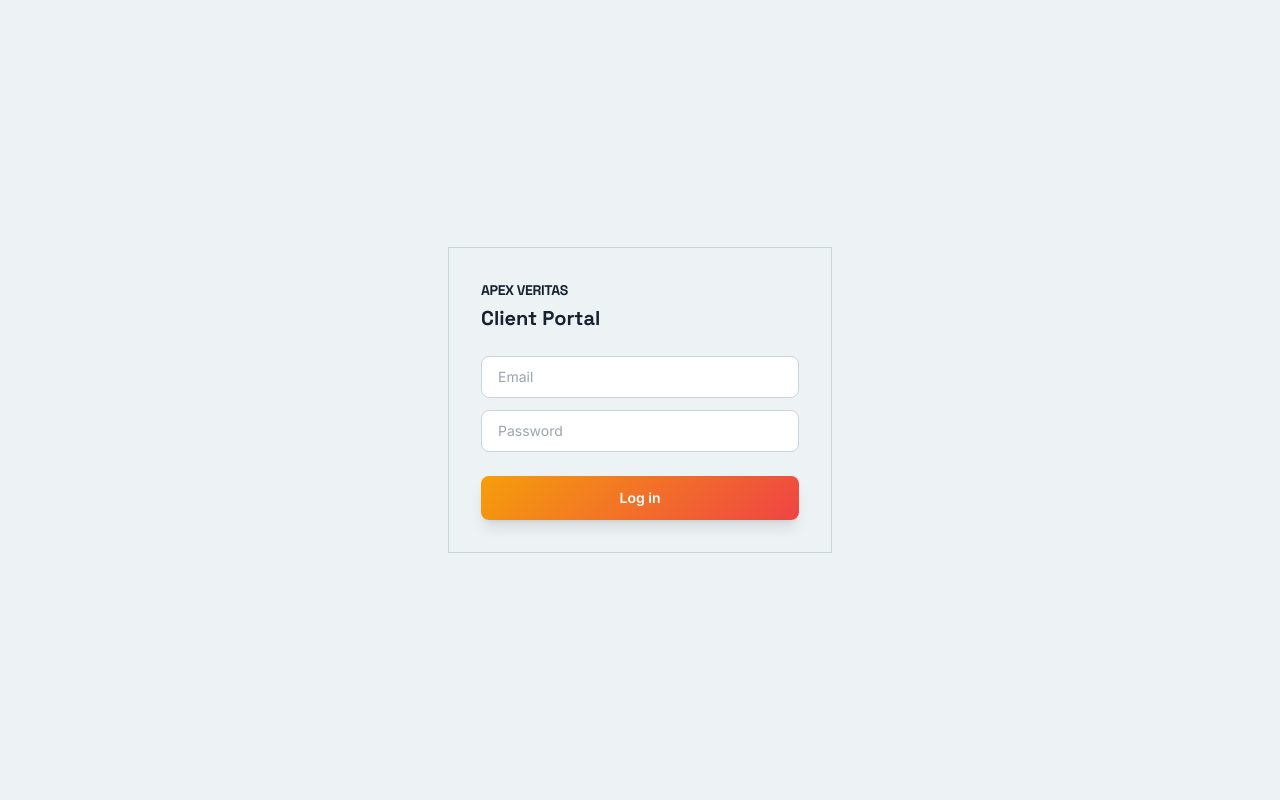
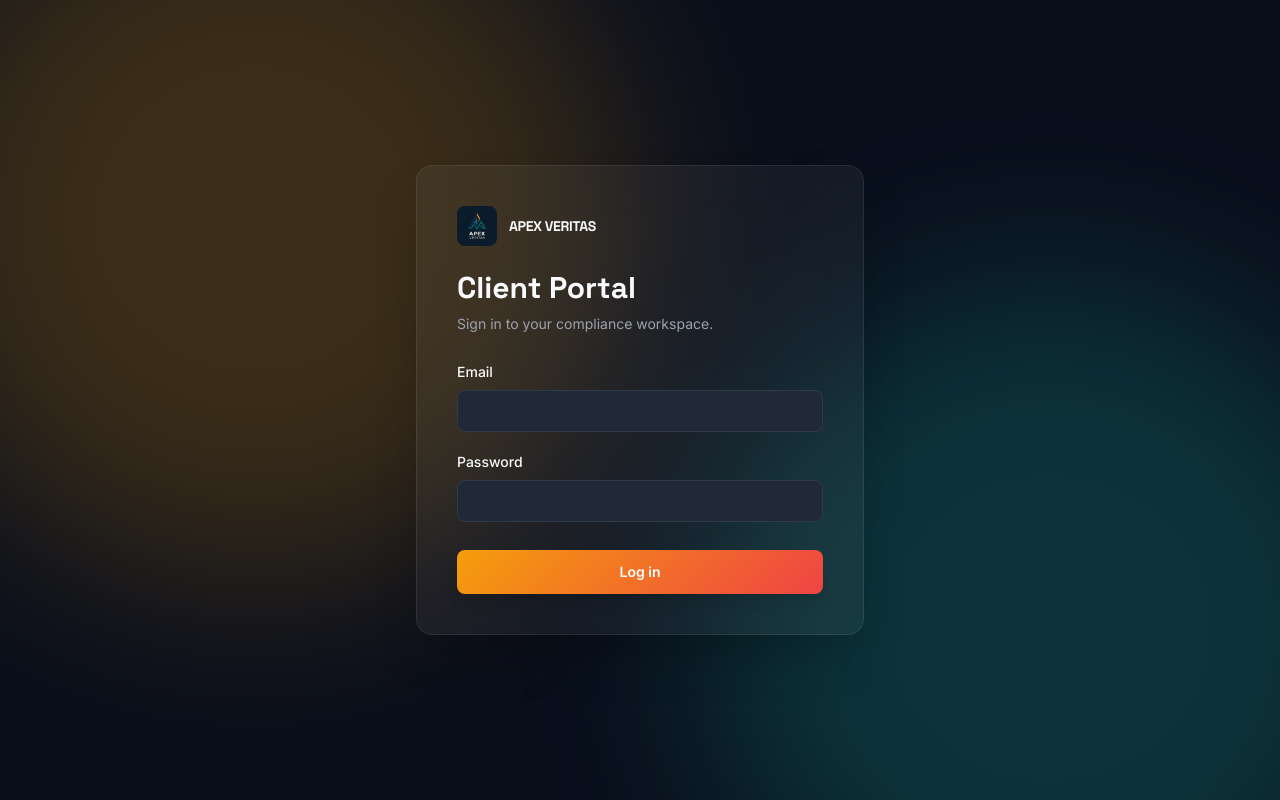
Before and after one commit to anjelofrancis/apex-veritas, a React (Vite) app in the folder packages/portal/: page /#/login in a window 1280 px wide. Built offline with nearby package versions, Linux system fonts and the light colour scheme; no server answers.

Commit message:
feat(portal): redesign login and label its fields

```diff
--- a/packages/portal/src/pages/Login.jsx
+++ b/packages/portal/src/pages/Login.jsx
@@ -40,32 +40,51 @@ export default function Login() {
   }
 
   return (
-    <div className="min-h-screen flex items-center justify-center bg-blueprint-grid bg-grid">
-      <form onSubmit={handleSubmit} className="w-full max-w-sm border border-divider bg-background p-8">
-        <p className="font-display text-sm font-bold text-text-primary tracking-tight">APEX VERITAS</p>
-        <h1 className="mt-1 text-xl font-bold text-text-primary">Client Portal</h1>
+    <div className="dark relative flex min-h-screen items-center justify-center overflow-hidden bg-background p-6">
+      <div aria-hidden="true" className="aurora">
+        <span className="aurora-blob aurora-blob--amber" />
+        <span className="aurora-blob aurora-blob--teal" />
+      </div>
+      <form
+        onSubmit={handleSubmit}
+        className="page-enter relative z-10 w-full max-w-md rounded-2xl border border-divider bg-white/5 p-8 shadow-2xl backdrop-blur-xl sm:p-10"
+      >
+        <div className="flex items-center gap-3">
+          <img src="./logo.jpg" alt="" className="h-10 w-10 rounded-lg object-cover" />
+          <p className="font-display text-sm font-bold tracking-tight text-text-primary">APEX VERITAS</p>
+        </div>
+        <h1 className="mt-6 font-display text-3xl font-bold text-text-primary">Client Portal</h1>
+        <p className="mt-2 text-sm text-text-secondary">Sign in to your compliance workspace.</p>
         {error && (
-          <p className="mt-4 status-tag status-tag--critical">{error}</p>
+          <p role="alert" className="status-tag status-tag--critical mt-5 normal-case">{error}</p>
         )}
-        <div className="mt-6 flex flex-col gap-3">
+        <div className="mt-7 flex flex-col gap-5">
+          <div>
+            <label htmlFor="login-email" className="mb-2 block text-sm font-medium text-text-primary">Email</label>
             <input
+              id="login-email"
               type="email"
-            placeholder="Email"
+              autoComplete="username"
               className="field-input"
               value={email}
               onChange={(e) => setEmail(e.target.value)}
               required
             />
+          </div>
+          <div>
+            <label htmlFor="login-password" className="mb-2 block text-sm font-medium text-text-primary">Password</label>
             <input
+              id="login-password"
               type="password"
-            placeholder="Password"
+              autoComplete="current-password"
               className="field-input"
               value={password}
               onChange={(e) => setPassword(e.target.value)}
               required
             />
           </div>
-        <button type="submit" className="btn-primary w-full mt-6" disabled={submitting}>
+        </div>
+        <button type="submit" className="btn-primary mt-7 w-full" disabled={submitting}>
           {submitting ? 'Signing in…' : 'Log in'}
         </button>
       </form>
```
Lines whose indentation alone changed are shown as unchanged.
